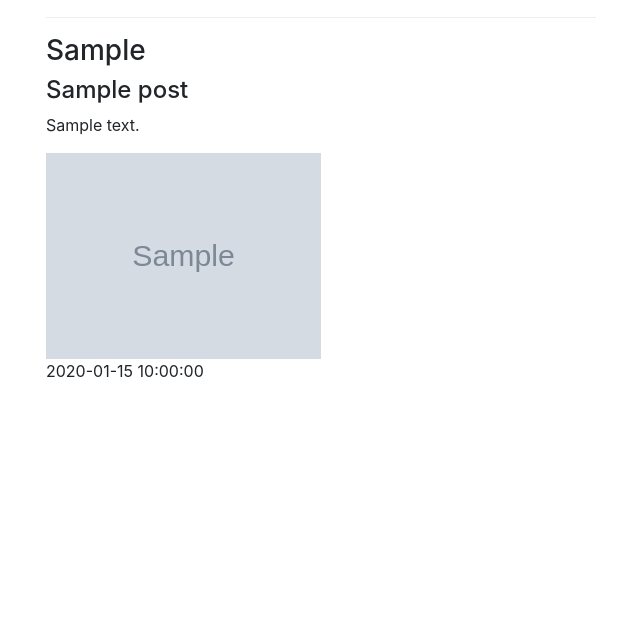
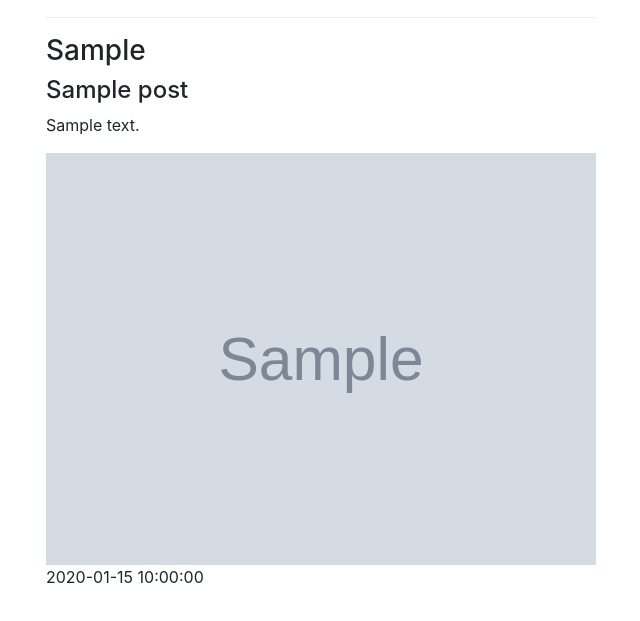
Before and after one commit to the-philip-baumann/blj-blog, a PHP site: page / in a window 1280 px wide. Shown: the part 370-991 px from the top of the page, without its empty margins (319-959 px from the left). Before the commit the page ends 747 px from the top, so only its background shows below. Run offline with PHP 8.4, Linux system fonts and the light colour scheme; tables that the repository leaves empty or names only in its code hold one stand-in row (values such as "Sample post"); grey boxes marked "Sample" are stand-in pictures; some libraries are stand-ins or nearby versions.

Commit message:
A005 Bei Beiträgen ohne Bilder wird nun kein Image Symbol mehr angezeigt.

```diff
--- a/css/styles.css
+++ b/css/styles.css
@@ -75,6 +75,6 @@ fieldset {
 }
 
 .blog-image{
-    width: 50%;
-    height: 50%;
+    width: 100%;
+    height: 100%;
 }
--- a/index.php
+++ b/index.php
@@ -35,7 +35,7 @@
 <?php
             $dbuser = 'guest';
             $dbpw = 'blj12345';
-            $dbconnection = new PDO('mysql:host=10.20.16.101;dbname=blogdb', $dbuser, $dbpw);
+            $dbconnection = new PDO('mysql:host=10.20.16.102;dbname=blogdb', $dbuser, $dbpw);
 
             if(isset($_POST['wechseln'])){
                 $ip = $_POST['IPv4'] ?? '';
@@ -77,12 +77,16 @@
                     <h3><?= htmlspecialchars($output['created_by'], ENT_QUOTES, "UTF-8"); ?></h1>
                     <h4><?= htmlspecialchars($output['post_title'], ENT_QUOTES, "UTF-8"); ?></h1>
                     <p><?= htmlspecialchars($output['post_text'], ENT_QUOTES, "UTF-8"); ?></p>
-                    <img class="blog-image" src="<?= htmlspecialchars($output['image_url'], ENT_QUOTES, "UTF-8"); ?>"alt="Bild zum Blog">
+                <?php if(htmlspecialchars($output['image_url'], ENT_QUOTES, "UTF-8") !==''){
+                    ?><img class="blog-image" src="<?= htmlspecialchars($output['image_url'], ENT_QUOTES, "UTF-8"); ?>"alt="Bild zum Blog"><?php
+                }
+            }?>
+
                     <p><?= htmlspecialchars($output['created_at'], ENT_QUOTES, "UTF-8"); ?></p>
                 </div>
 
 <?php
-            }
+
 
 ?>
 
```
